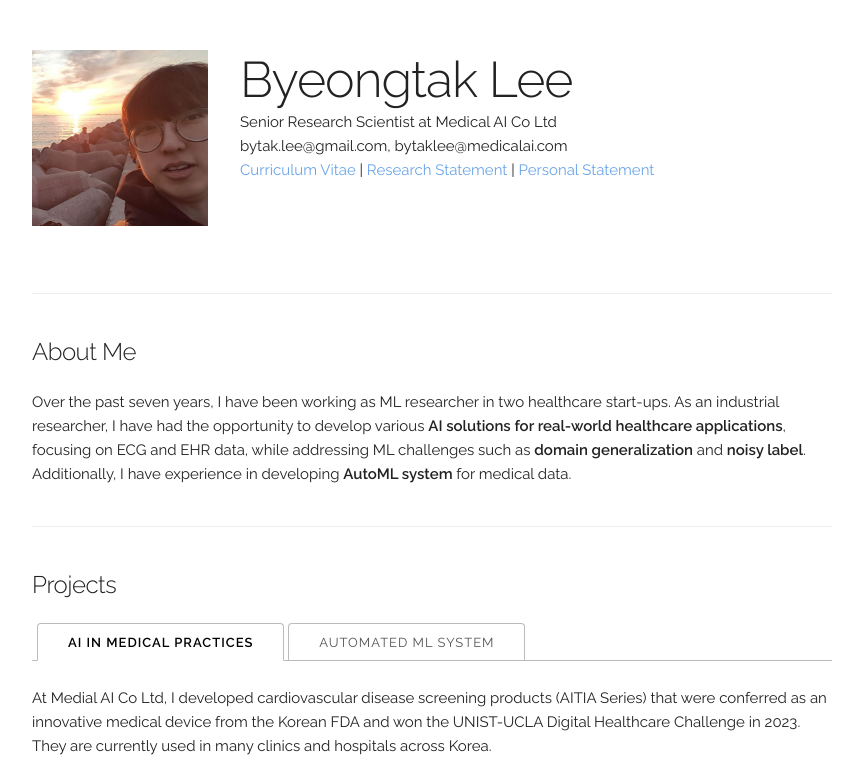
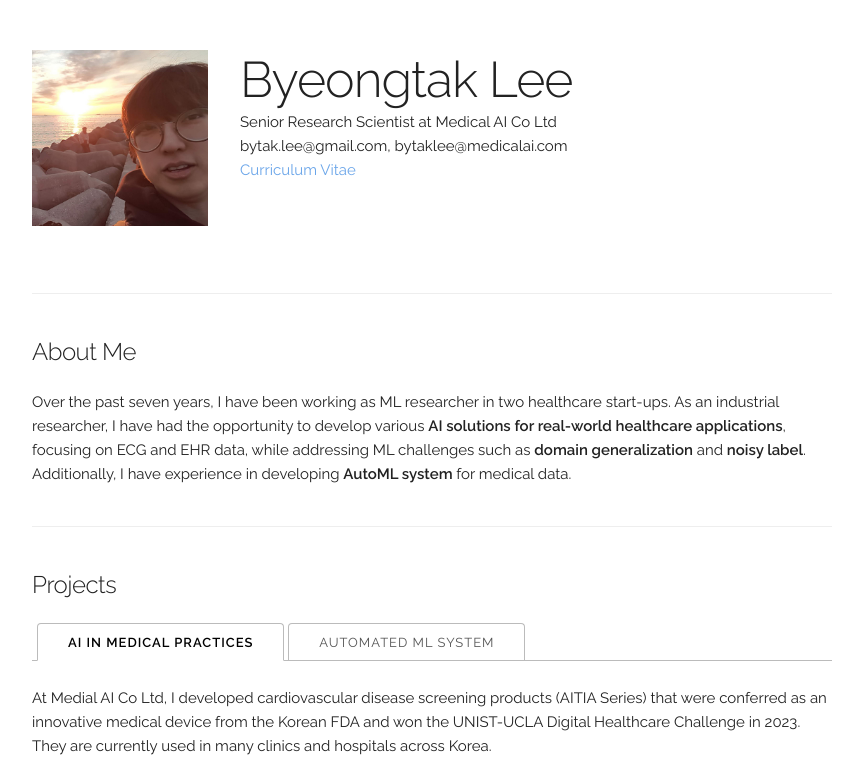
Before and after one commit to byeongtak/byeongtak.github.io, a Jekyll site: the page built from index.html, in a window 1280 px wide and 900 px high, cut to the strip 0-778 px from the top of the window. Shown: the whole strip, without its empty margins (208-1071 px from the left). Built offline with Jekyll 4.4.1, drawn with Linux system fonts in a browser that asks for light colours.

Commit message:
Update default.html

```diff
--- a/_layouts/default.html
+++ b/_layouts/default.html
@@ -74,13 +74,13 @@
 <!--               #5699E6 -->
               <span onclick="window.open('{{ site.data.main_info.cv }}')" style="cursor: pointer; color: #6AA5E9;">
                 Curriculum Vitae
-              </span> |
-              <span onclick="window.open('{{ site.data.main_info.research_statement }}')" style="cursor: pointer; color: #6AA5E9;">
+              </span>
+<!--               <span onclick="window.open('{{ site.data.main_info.research_statement }}')" style="cursor: pointer; color: #6AA5E9;">
                 Research Statement
               </span> |
               <span onclick="window.open('{{ site.data.main_info.personal_statement }}')" style="cursor: pointer; color: #6AA5E9;">
                 Personal Statement
-              </span>
+              </span>               -->
             </p>
         </div>
       </div>
@@ -100,13 +100,14 @@
         <div class="three columns">
           <span onclick="window.open('{{ site.data.main_info.cv }}')" style="cursor: pointer;">
             CV
-          </span> |
+          </span>
+<!--           |
           <span onclick="window.open('{{ site.data.main_info.research_statement }}')" style="cursor: pointer;">
             RS
           </span> |
           <span onclick="window.open('{{ site.data.main_info.personal_statement }}')" style="cursor: pointer;">
             PS
-          </span>
+          </span>               -->
 
         </div>
       </div>
```
